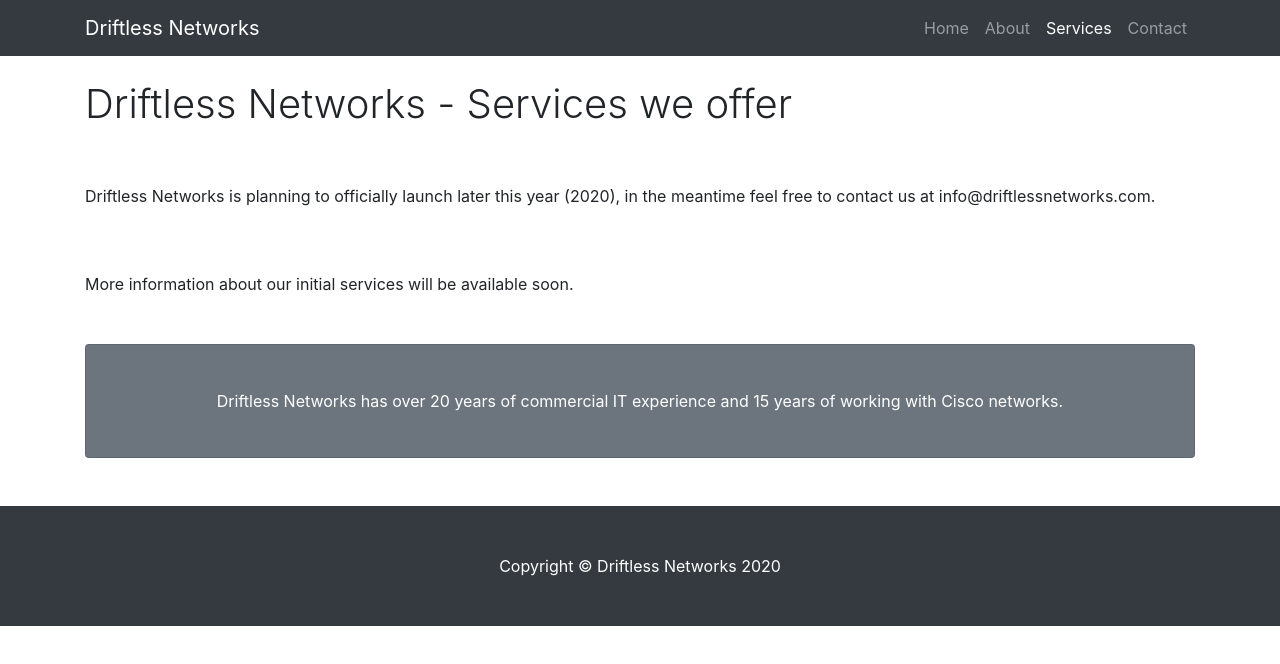
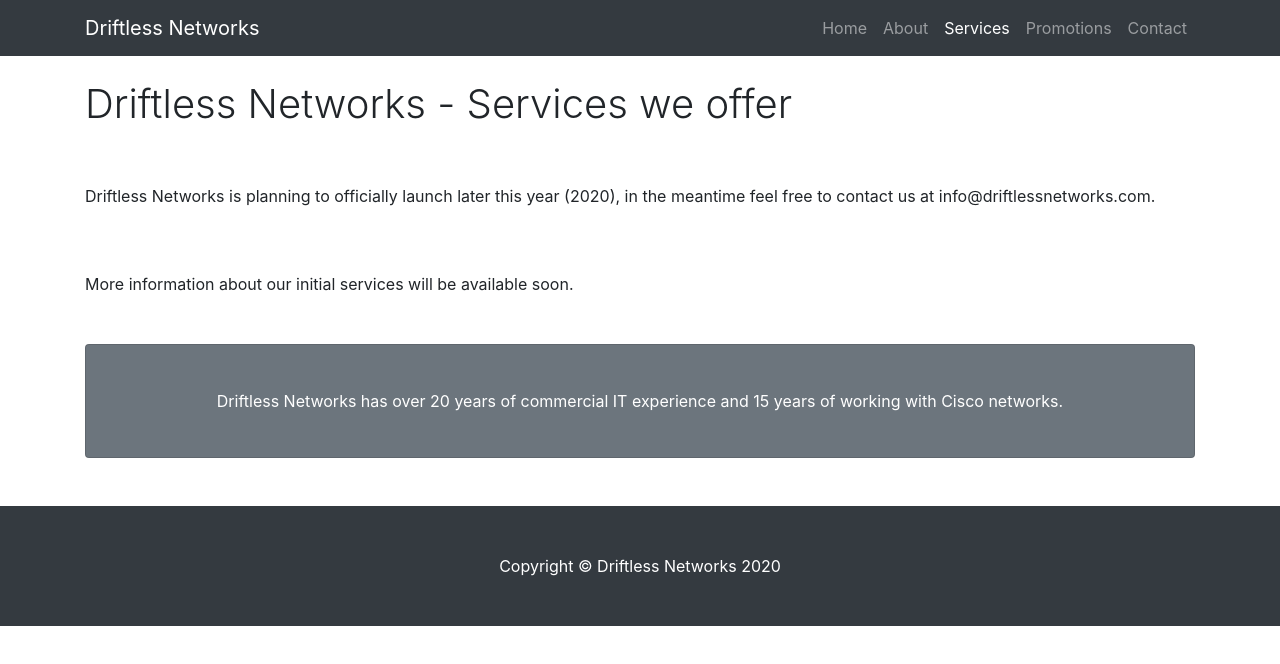
Before and after one commit to DriftlessNetworks/DriftlessNetworks.gitub.io, a website: page services.html in a window 1280 px wide. Drawn offline with Linux system fonts and the light colour scheme.

Commit message:
Update services.html

```diff
--- a/services.html
+++ b/services.html
@@ -39,6 +39,9 @@
             <a class="nav-link" href="../services.html">Services
             <span class="sr-only">(current)</span>
             </a>
+          </li>
+          <li class="nav-item">
+            <a class="nav-link" href="../promo.html">Promotions</a>
           </li>
           <li class="nav-item">
             <a class="nav-link" href="../contact.html">Contact</a>
```
